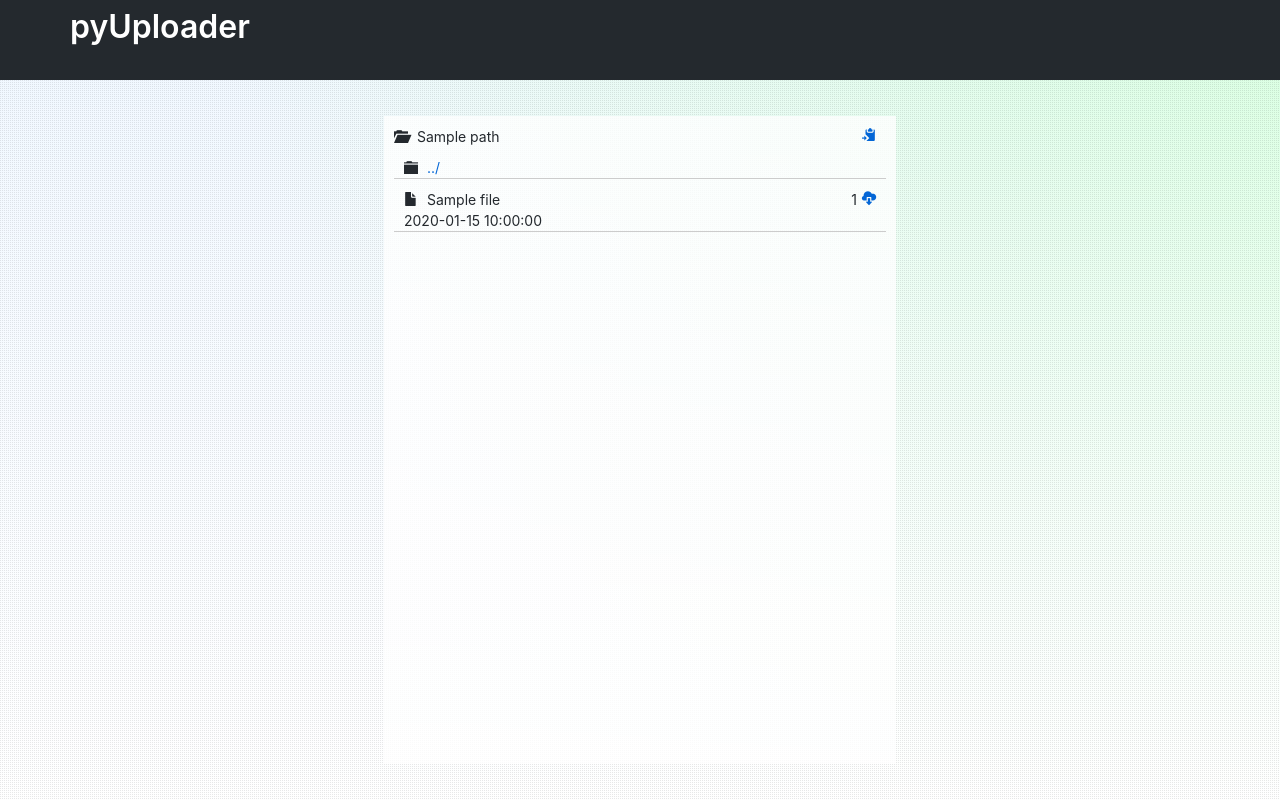
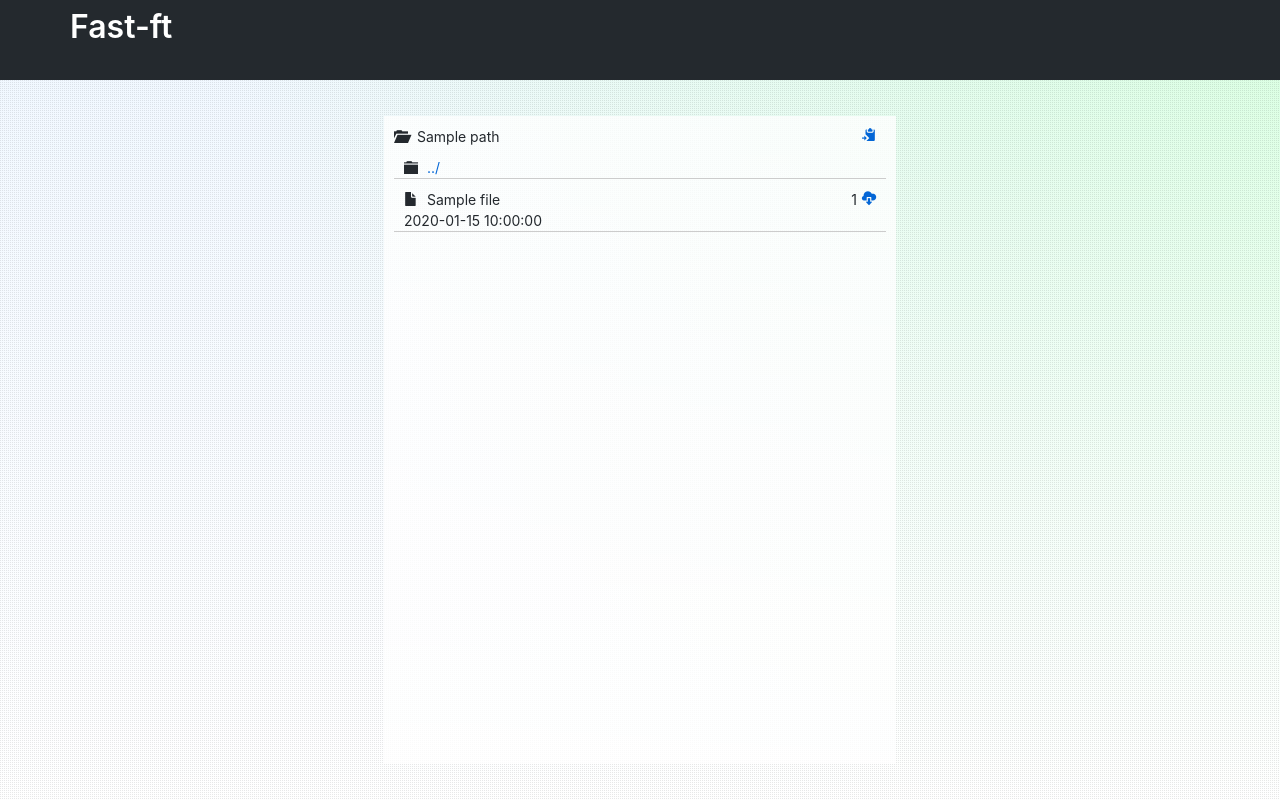
Before and after one commit to practice9420/fast-ft, a Flask app: template fast_ft/templates/list_new.html in a window 1280 px wide. Run offline with Flask 2, Linux system fonts and the light colour scheme; the template is opened without the code that fills it: most values are stand-ins (such as "Sample title", 1, 10 or a date in 2020); some libraries are stand-ins or nearby versions.

Commit message:
前端页面title修改

```diff
--- a/fast_ft/templates/index_new.html
+++ b/fast_ft/templates/index_new.html
@@ -21,7 +21,7 @@
         <div class="row height-full">
             <div class="col-xs-3 brand-title height-full">
                 <a href="/">
-                    <h1>pyUploader</h1>
+                    <h1>Fast-ft</h1>
                 </a>
             </div>
         </div>
--- a/fast_ft/templates/list_new.html
+++ b/fast_ft/templates/list_new.html
@@ -21,7 +21,7 @@
         <div class="row height-full">
             <div class="col-xs-3 brand-title height-full">
                 <a href="/">
-                    <h1>pyUploader</h1>
+                    <h1>Fast-ft</h1>
                 </a>
             </div>
         </div>
```
